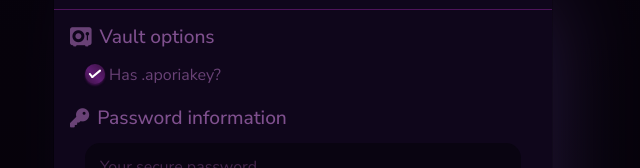
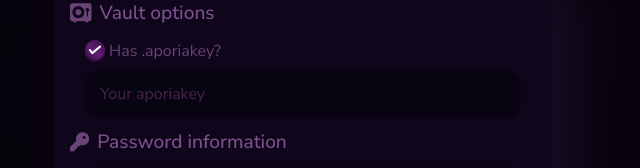
Before and after one commit to ViniMacacari/aporia-vault, an Angular app: page / in a window 1280 px wide. Shown: the part 291-459 px from the top of the page, without its empty margins (337-977 px from the left). Built offline with nearby package versions, Linux system fonts and the light colour scheme; no server answers.

Commit message:
feat: update dialog to use secure password input and adjust visibility logic

```diff
--- a/src/app/components/dialog-open-vault/dialog-open-vault.component.html
+++ b/src/app/components/dialog-open-vault/dialog-open-vault.component.html
@@ -17,11 +17,10 @@
                     <div class="bitcoin-settings gap-2 d-flex flex-column">
                         <app-checkbox [text]="'Has .aporiakey?'" [(checked)]="newBtcAddress"
                             (checkedChange)="onNewBtcAddressChange($event)"></app-checkbox>
-                        <div [@elementTransition]="importBtcAddress ? 'visible' : 'hidden'"
+                        <div [@elementTransition]="newBtcAddress ? 'visible' : 'hidden'"
                             (@elementTransition.done)="onTextareaAnimationDone($event)">
-                            <app-textarea [border]="validAddress ? 'green' : 'red'"
-                                [placeholder]="'Your private key or seed prhase'" [(model)]="btcAddress"
-                                (modelChange)="onBtcAddressChange($event)"></app-textarea>
+                            <app-input [type]="'password'" [placeholder]="'Your aporiakey'"
+                                [(model)]="securePassword"></app-input>
                         </div>
                     </div>
 
```
